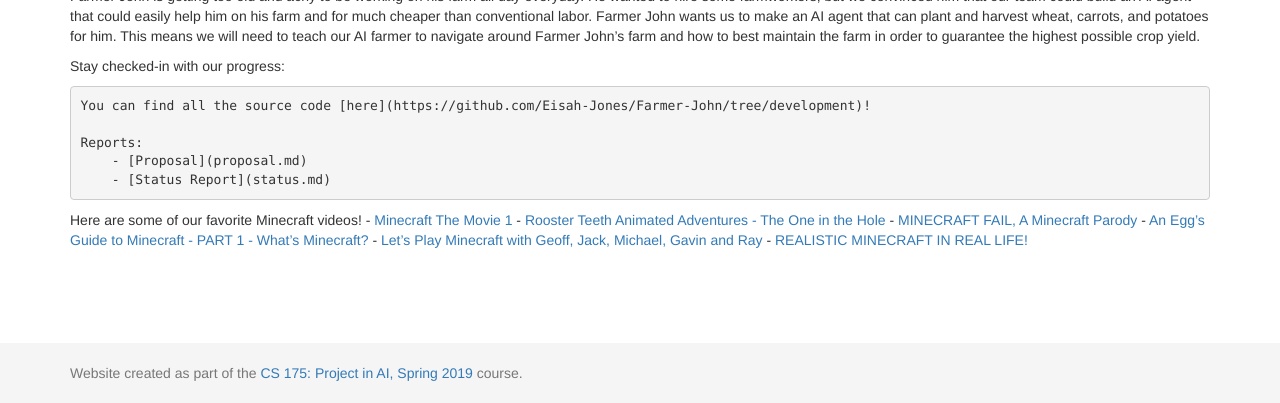
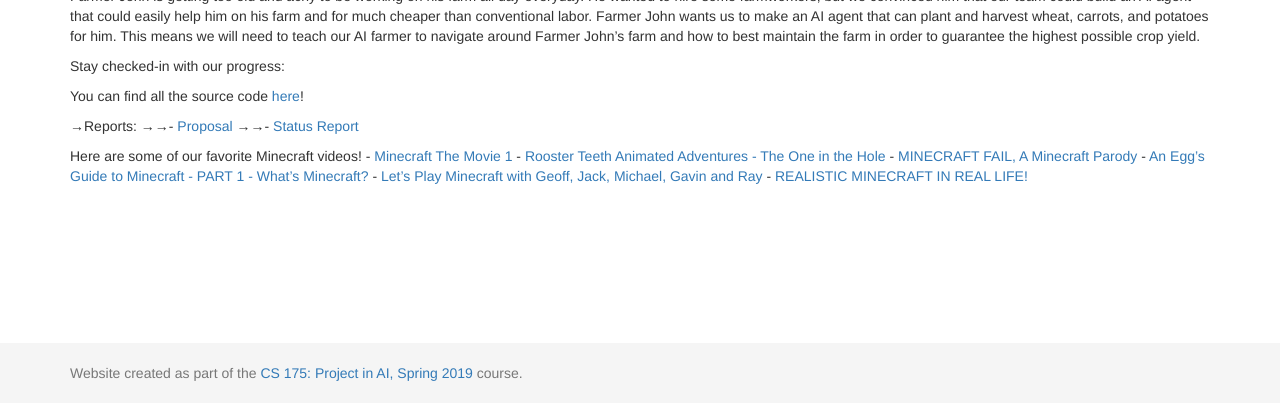
Before and after one commit to Eisah-Jones/Farmer-John, a Jekyll site: the page built from docs/index.md, in a window 1280 px wide, cut to the strip 497-900 px from the top of the page. Built offline with Jekyll 4.4.1, drawn with Linux system fonts in a browser that asks for light colours; some of the changed lines change nothing that is shown.

Commit message:
Update index.md

```diff
--- a/docs/index.md
+++ b/docs/index.md
@@ -9,11 +9,11 @@ Farmer John is getting too old and achy to be working on his farm all day everyd
 
 Stay checked-in with our progress:
 
-    You can find all the source code [here](https://github.com/Eisah-Jones/Farmer-John/tree/development)!
+You can find all the source code [here](https://github.com/Eisah-Jones/Farmer-John/tree/development)!
 
-    Reports:
-        - [Proposal](proposal.md)
-        - [Status Report](status.md)
+→Reports:
+→→- [Proposal](proposal.md)
+→→- [Status Report](status.md)
 
 
 Here are some of our favorite Minecraft videos!
```
